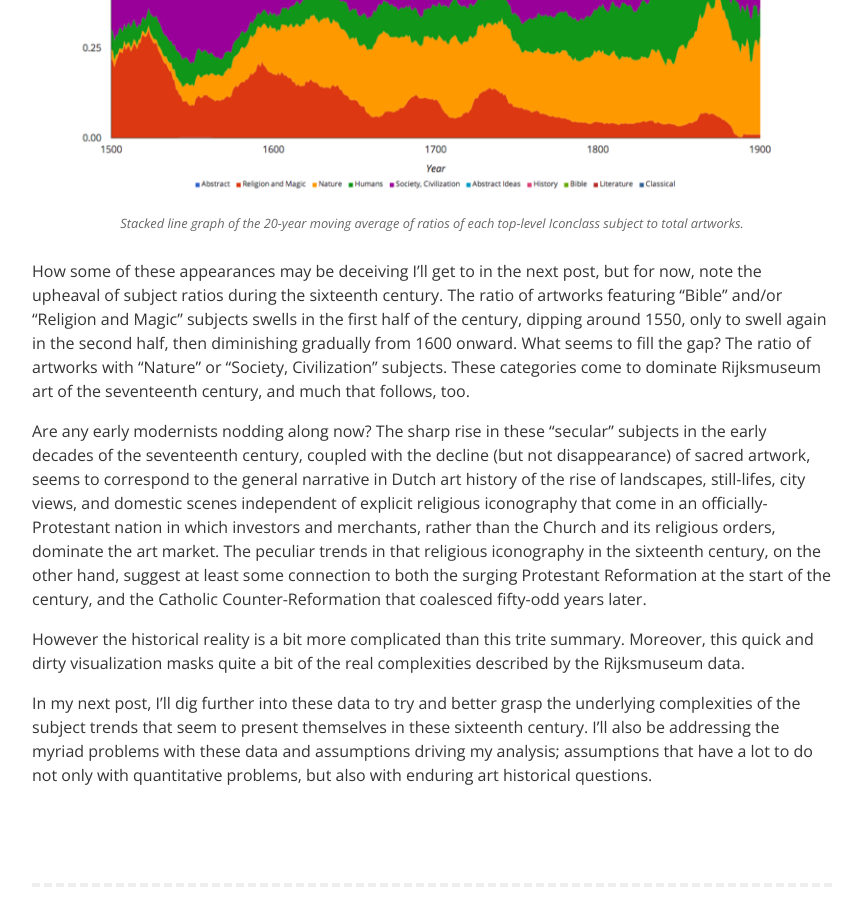
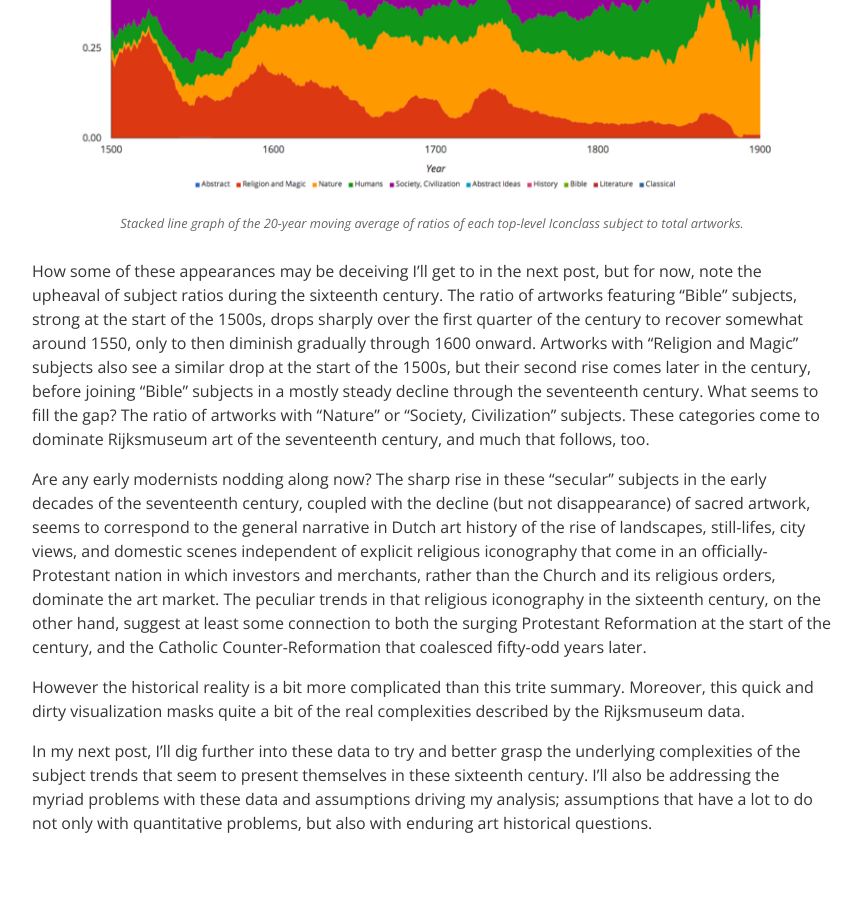
Before and after one commit to mdlincoln/mdlincoln.github.io, a Jekyll site: the page built from _posts/2013-09-18-iconclass-and-charting-the-rijksmuseum.md, in a window 1280 px wide and 900 px high, scrolled down 5831 px. Shown: the whole window, without its empty margins (208-1071 px from the left). Built offline with Jekyll 4.4.1, drawn with Linux system fonts in a browser that asks for light colours; comment, search, counter and statistics services are not loaded.

Commit message:
Fixed to reflect centered 20YMA instead of trailing 20YMA

```diff
--- a/_posts/2013-09-18-iconclass-and-charting-the-rijksmuseum.md
+++ b/_posts/2013-09-18-iconclass-and-charting-the-rijksmuseum.md
@@ -97,7 +97,7 @@ By repeating this process for each of the ten top-level Iconclass categories, we
 <figcaption>Stacked line graph of the 20-year moving average of ratios of each top-level Iconclass subject to total artworks.</figcaption>
 </figure>
 
-How some of these appearances may be deceiving I'll get to in the next post, but for now, note the upheaval of subject ratios during the sixteenth century. The ratio of artworks featuring "Bible" and/or "Religion and Magic" subjects swells in the first half of the century, dipping around 1550, only to swell again in the second half, then diminishing gradually from 1600 onward. What seems to fill the gap? The ratio of artworks with "Nature" or "Society, Civilization" subjects. These categories come to dominate Rijksmuseum art of the seventeenth century, and much that follows, too.
+How some of these appearances may be deceiving I'll get to in the next post, but for now, note the upheaval of subject ratios during the sixteenth century. The ratio of artworks featuring "Bible" subjects, strong at the start of the 1500s, drops sharply over the first quarter of the century to recover somewhat around 1550, only to then diminish gradually through 1600 onward. Artworks with "Religion and Magic" subjects also see a similar drop at the start of the 1500s, but their second rise comes later in the century, before joining "Bible" subjects in a mostly steady decline through the seventeenth century. What seems to fill the gap? The ratio of artworks with "Nature" or "Society, Civilization" subjects. These categories come to dominate Rijksmuseum art of the seventeenth century, and much that follows, too.
 
 Are any early modernists nodding along now? The sharp rise in these "secular" subjects in the early decades of the seventeenth century, coupled with the decline (but not disappearance) of sacred artwork, seems to correspond to the general narrative in Dutch art history of the rise of landscapes, still-lifes, city views, and domestic scenes independent of explicit religious iconography that come in an officially-Protestant nation in which investors and merchants, rather than the Church and its religious orders, dominate the art market. The peculiar trends in that religious iconography in the sixteenth century, on the other hand, suggest at least some connection to both the surging Protestant Reformation at the start of the century, and the Catholic Counter-Reformation that coalesced fifty-odd years later.
 
```
